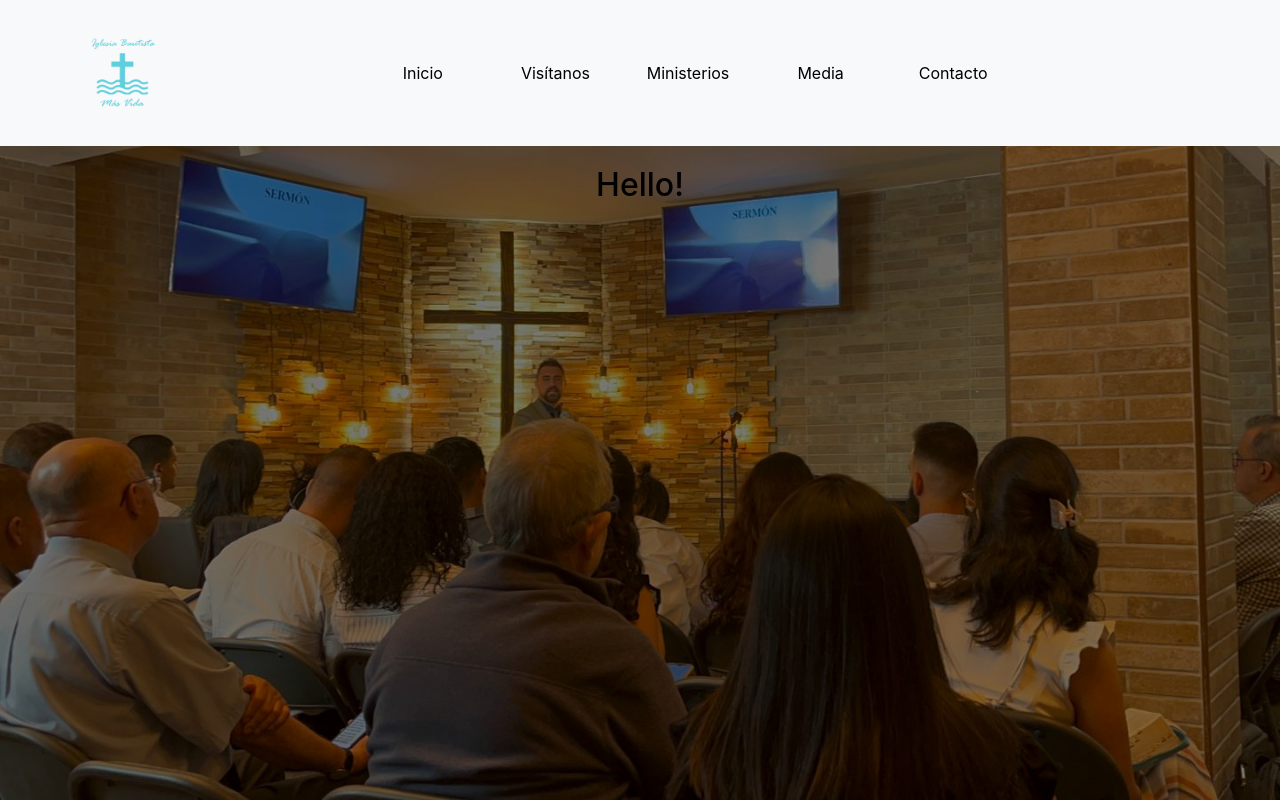
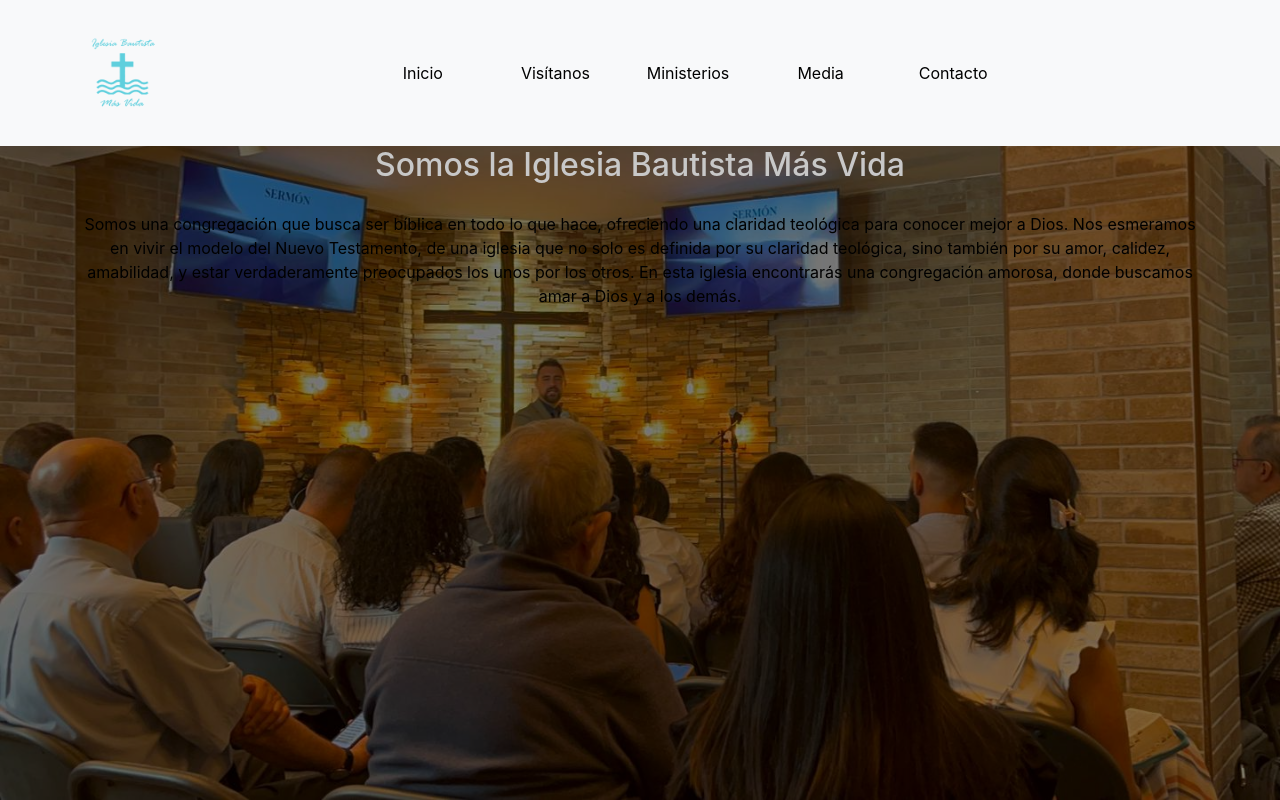
Before and after one commit to mmorac/ibmvwebdev, a React (Create React App) app: page / in a window 1280 px wide. Built offline with nearby package versions, Linux system fonts and the light colour scheme.

Commit message:
Primeros elementos del componente inicio

```diff
--- a/public/style/style.css
+++ b/public/style/style.css
@@ -36,11 +36,11 @@ body::before {
 .container {
     position: relative;
     width: 100vh;
-    z-index: 2; /* Asegúrate de que el contenido esté por encima de la capa */
+    z-index: 2;
     padding: 20px;
     text-align: center;
     justify-content: center;
-    color: black; /* Cambia según el diseño */
+    color: black;
     display: flex;
 }
 
@@ -54,8 +54,8 @@ body::before {
 
 .titulo h2{
     text-align: center;
+}
 
-}
 /* ELEMENTOS DEL NAVBAR */
 
 .navbar{
@@ -87,6 +87,19 @@ body::before {
     transform: scale(1.15);
 }
 
+/* ELEMENTOS DE INICIO */
+
+.descripcion{
+    position: relative;
+    z-index: 2;
+    justify-content: center;
+    color: rgb(200, 200, 200);
+    display: flex;
+}
+
+.descripcion p{
+    color: rgb(200, 200, 200);
+}
 
 /* ELEMENTOS DE LA PÁGINA VISÍTANOS */
 
--- a/src/componentes/inicio.tsx
+++ b/src/componentes/inicio.tsx
@@ -2,8 +2,14 @@ import React from "react";
 
 const Inicio: React.FC = () =>{
     return(
-        <div className="container">
-        <h2>Hello!</h2>
+        <div>
+            <div className="titulo">
+                <h2>Somos la Iglesia Bautista Más Vida</h2>
+            </div>
+            <div className="container">
+                    Somos una congregación que busca ser bíblica en todo lo que hace, ofreciendo una claridad teológica para conocer mejor a Dios. Nos esmeramos en vivir el modelo del Nuevo Testamento, de una iglesia que no solo es definida por su claridad teológica, sino también por su amor, calidez, amabilidad, y estar verdaderamente preocupados los unos por los otros. En esta iglesia encontrarás una congregación amorosa, donde buscamos amar a Dios y a los demás.
+            </div>
+
         </div>
     );
 }
```
